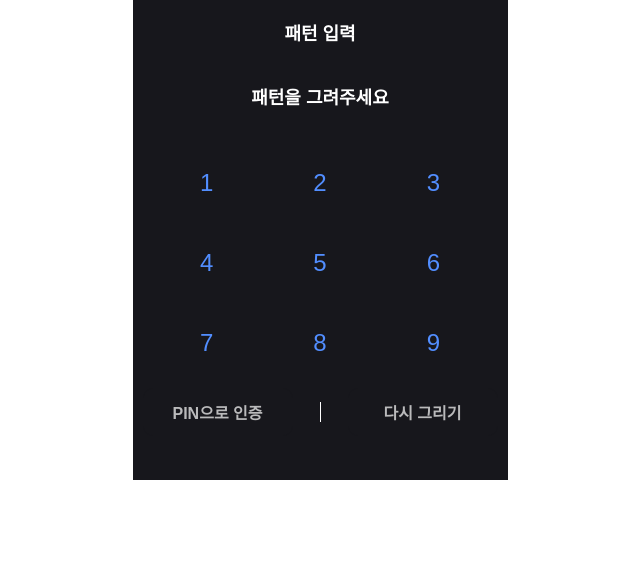
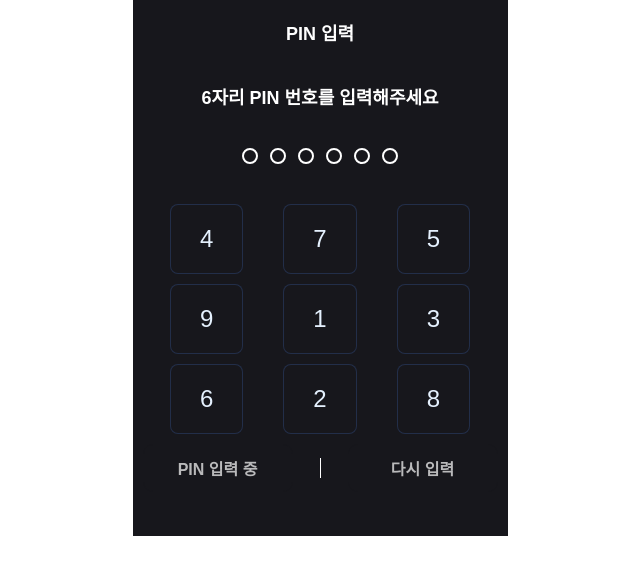
Before and after one commit to Oh-baseball/anTech, a React (Vite) app: page /authentication in a window 1280 px wide. Shown: the top 574 px of the page, without its empty margins (320-960 px from the left). Built offline with nearby package versions, Linux system fonts and the light colour scheme; a web font is replaced by a local one.

Commit message:
feat:스크린 패턴 완성

```diff
--- a/src/features/Authentication/index.tsx
+++ b/src/features/Authentication/index.tsx
@@ -1,58 +1,131 @@
 import { useState } from 'react';
 import styles from './style.module.scss';
+import '../../styles/global.scss';
 
-type Pattern = {
+interface PinButton {
   id: number;
-  value: number;
+  actualValue: number;
+  isAnimating: boolean;
+}
+
+//fisher-yates 알고리즘
+const fisherYatesShuffle = (array: number[]): number[] => {
+  const shuffled = [...array];
+  for (let i = shuffled.length - 1; i > 0; i--) {
+    const j = Math.floor(Math.random() * (i + 1));
+    [shuffled[i], shuffled[j]] = [shuffled[j], shuffled[i]];
+  }
+  return shuffled;
 };
 
-const pattern = [
-  { id: 1, value: 1 },
-  { id: 2, value: 2 },
-  { id: 3, value: 3 },
-  { id: 4, value: 4 },
-  { id: 5, value: 5 },
-  { id: 6, value: 6 },
-  { id: 7, value: 7 },
-  { id: 8, value: 8 },
-  { id: 9, value: 9 },
-];
+const createPinButtons = (): PinButton[] => {
+  const shuffledNumbers = fisherYatesShuffle([1, 2, 3, 4, 5, 6, 7, 8, 9]);
 
-const chunkArray = (array: Pattern[], size: number) => {
+  return shuffledNumbers.map((num, idx) => ({
+    id: idx + 1,
+    actualValue: num,
+    isAnimating: false,
+  }));
+};
+
+const getRandomButtonIds = (clickedId: number, totalButtons: number): number[] => {
+  const otherIds = Array.from({ length: totalButtons }, (_, i) => i + 1).filter(
+    (id) => id != clickedId,
+  );
+
+  const shuffled = fisherYatesShuffle(otherIds);
+
+  return shuffled.slice(0, 3);
+};
+
+const chunkArray = (array: PinButton[], size: number) => {
   const chunks = [];
   for (let i = 0; i < array.length; i += size) {
     chunks.push(array.slice(i, i + size));
   }
+
   return chunks;
 };
 
 const Authentication = () => {
-  const [isPin, setIsPin] = useState(false);
-  const [isDraw, setIsDraw] = useState(false);
+  const [pinButtons, setPinButtons] = useState<PinButton[]>(createPinButtons());
+  const [enteredPin, setEnteredPin] = useState<number[]>([]);
+  const [isCompleted, setIsCompleted] = useState(false);
 
-  const patternRows = chunkArray(pattern, 3);
+  const handleButtonClick = (buttonId: number, actualValue: number) => {
+    if (enteredPin.length >= 6 || isCompleted) return;
+
+    const animatingButtonIds = getRandomButtonIds(buttonId, 9);
+
+    setPinButtons((prev) =>
+      prev.map((btn) => ({
+        ...btn,
+        isAnimating: animatingButtonIds.includes(btn.id),
+      })),
+    );
+    const newPin = [...enteredPin, actualValue];
+    setEnteredPin(newPin);
+
+    if (newPin.length === 6) {
+      setIsCompleted(true);
+    }
+
+    setTimeout(() => {
+      setPinButtons((prev) =>
+        prev.map((btn) => ({
+          ...btn,
+          isAnimating: false,
+        })),
+      );
+    }, 300);
+  };
+
+  const handleReset = () => {
+    setEnteredPin([]);
+    setIsCompleted(false);
+    setPinButtons(createPinButtons());
+  };
+
+  const patternRows = chunkArray(pinButtons, 3);
 
   return (
     <header className={styles.authentication_container}>
-      <h3>패턴 입력</h3>
-      <h4>패턴을 그려주세요</h4>
+      <h3>PIN 입력</h3>
+      <h4>6자리 PIN 번호를 입력해주세요 </h4>
+
+      <div className={styles.pin_display}>
+        {Array.from({ length: 6 }, (_, i) => (
+          <div
+            key={i}
+            className={`${styles.pin_dot} ${i < enteredPin.length ? styles.filled : ''}`}
+          />
+        ))}
+      </div>
+
       <main>
         <div className={styles.pattern_container}>
           {patternRows.map((row, rowIndex) => (
             <div key={rowIndex} className={styles.patternRow}>
-              {row.map((item, itemIndex) => (
-                <div key={itemIndex} className={styles.pattern_container_item}>
-                  {item.value}
-                </div>
+              {row.map((button) => (
+                <button
+                  key={button.id}
+                  className={`${styles.pattern_container_item} ${button.isAnimating ? styles.animating : ''}`}
+                  onClick={() => handleButtonClick(button.id, button.actualValue)}
+                  disabled={isCompleted}
+                >
+                  {button.actualValue}
+                </button>
               ))}
             </div>
           ))}
         </div>
       </main>
       <footer className={styles.footer}>
-        <button>PIN으로 인증</button>
+        <button className={isCompleted ? styles.primary : styles.secondary} disabled={!isCompleted}>
+          {isCompleted ? '인증 완료' : 'PIN 입력 중'}
+        </button>
         <div className={styles.footer_divider}></div>
-        <button>다시 그리기</button>
+        <button onClick={handleReset}>다시 입력</button>
       </footer>
     </header>
   );
--- a/src/features/Authentication/style.module.scss
+++ b/src/features/Authentication/style.module.scss
@@ -28,8 +28,31 @@
   padding: 20px;
 }
 
+.pin_display {
+  display: flex;
+  justify-content: center;
+  gap: 12px;
+  margin: 20px 0;
+  padding: 0 20px;
+}
+
+.pin_dot {
+  width: 16px;
+  height: 16px;
+  border-radius: 50%;
+  border: 2px solid $color-bg;
+  background-color: transparent;
+  transition: all 0.3s ease;
+
+  &.filled {
+    background-color: $color-primary;
+    border-color: $color-primary;
+    transform: scale(1.1);
+  }
+}
+
 main {
-  margin-top: 105px;
+  margin-top: 20px;
 }
 
 .pattern_container {
@@ -51,8 +74,56 @@ main {
   height: 70px;
   @include flex-center;
   background-color: $color-dark-bg;
+  border: 1px solid rgba(82, 142, 255, 0.2);
+  border-radius: 8px;
   font-size: 24px;
   font-weight: 500;
+  color: $color-secondary;
+  cursor: pointer;
+  transition: all 0.3s ease;
+
+  // &:hover:not(:disabled) {
+  //   background-color: rgba(82, 142, 255, 0.1);
+  //   transform: scale(1.05);
+  //   border-color: $color-primary;
+  // }
+
+  &:disabled {
+    opacity: 0.5;
+    cursor: not-allowed;
+  }
+
+  &.animating {
+    background-color: $color-primary !important;
+    color: $color-bg;
+    transform: scale(1.1) !important;
+    box-shadow: 0 0 20px rgba(82, 142, 255, 0.6);
+    border-color: $color-primary !important;
+    animation: buttonPress 0.3s ease-in-out;
+  }
+}
+
+@keyframes buttonPress {
+  0% {
+    transform: scale(1);
+    box-shadow: 0 0 0 rgba(82, 142, 255, 0.6);
+  }
+  25% {
+    transform: scale(1.15);
+    box-shadow: 0 0 25px rgba(82, 142, 255, 0.8);
+  }
+  50% {
+    transform: scale(1.11);
+    box-shadow: 0 0 20px rgba(82, 142, 255, 0.6);
+  }
+  75% {
+    transform: scale(1.05);
+    box-shadow: 0 0 15px rgba(82, 142, 255, 0.4);
+  }
+  100% {
+    transform: scale(1.1);
+    box-shadow: 0 0 0 rgba(82, 142, 255, 0.6);
+  }
 }
 
 .footer {
@@ -73,6 +144,17 @@ main {
     font-size: 16px;
     font-weight: $font-weight-semibold;
     opacity: 0.7;
+    cursor: pointer;
+    transition: all 0.3s ease;
+
+    &:hover:not(:disabled) {
+      opacity: 1;
+      transform: translateY(-2px);
+    }
+
+    &:disabled {
+      cursor: not-allowed;
+    }
   }
   .footer_divider {
     width: 1px;
@@ -81,21 +163,21 @@ main {
   }
 }
 
-$pattern-items: 1, 2, 3, 4, 5, 6, 7, 8, 9;
+// $pattern-items: 1, 2, 3, 4, 5, 6, 7, 8, 9;
 
-@each $number in $pattern-items {
-  .pattern_container_item:nth-child(#{$number}) {
-    &:hover {
-      background-color: rgba(82, 142, 255, 0.1);
-      transform: scale(1.05);
-    }
+// @each $number in $pattern-items {
+//   .pattern_container_item:nth-child(#{$number}) {
+//     &:hover {
+//       background-color: rgba(82, 142, 255, 0.1);
+//       transform: scale(1.05);
+//     }
 
-    &.selected {
-      background-color: $color-primary;
-      color: $color-bg;
-    }
-  }
-}
+//     &.selected {
+//       background-color: $color-primary;
+//       color: $color-bg;
+//     }
+//   }
+// }
 
 $button-types: (
   primary: (
@@ -122,7 +204,7 @@ $button-types: (
     opacity: map.get($props, opacity);
   }
 }
-
+//반응형
 $screen-sizes: (
   small: (
     gap: 30px,
@@ -150,8 +232,8 @@ $screen-sizes: (
   }
 }
 
-@for $i from 1 through 9 {
-  .pattern_container_item:nth-child(#{$i}) {
-    animation-delay: #{$i * 0.1}s;
-  }
-}
+// @for $i from 1 through 9 {
+//   .pattern_container_item:nth-child(#{$i}) {
+//     animation-delay: #{$i * 0.1}s;
+//   }
+// }
```
